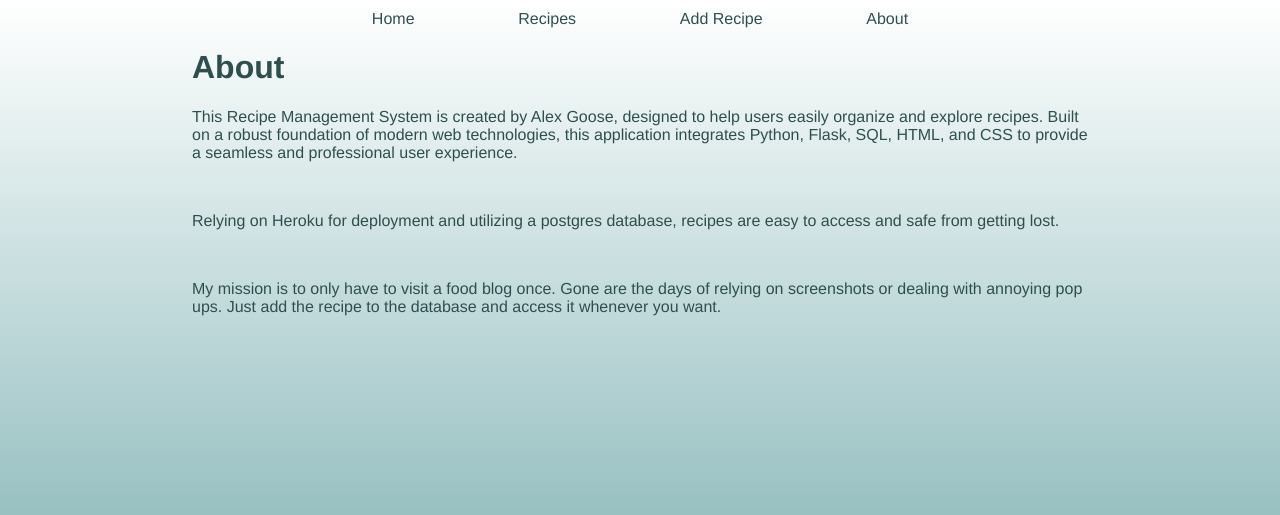
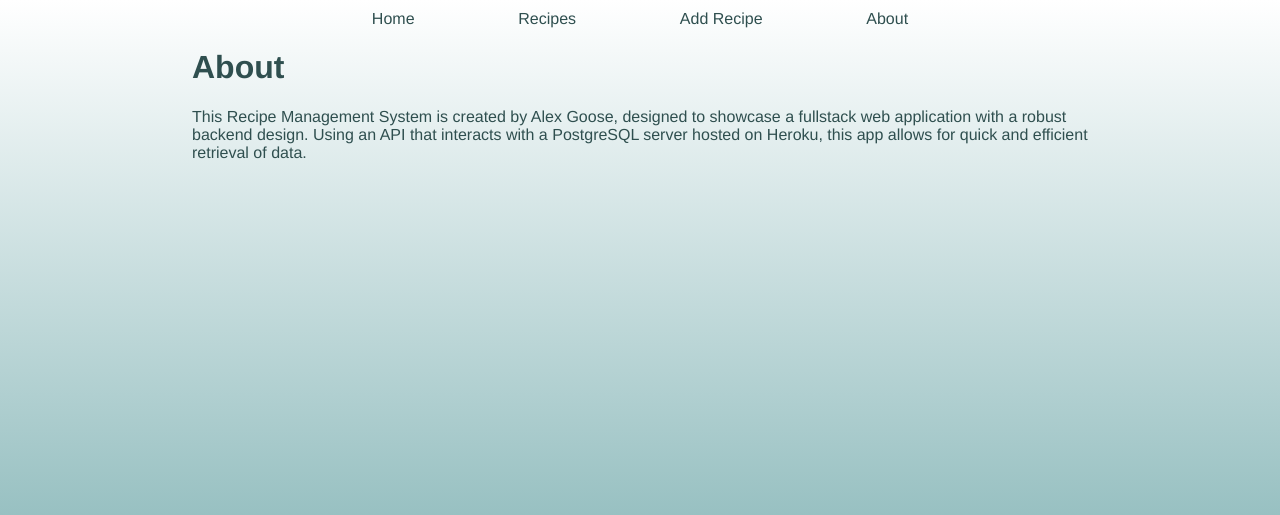
Before and after one commit to AlexanderGoose/recipes_app, a Flask app: page /about in a window 1280 px wide. Shown: the top 515 px of the page. Run offline with Flask 3, Linux system fonts and the light colour scheme; some web fonts are replaced.

Commit message:
added spacers to bottom

```diff
--- a/templates/about.html
+++ b/templates/about.html
@@ -5,26 +5,14 @@
     <h1>About</h1>
 
     <p>This Recipe Management System is created by Alex Goose,
-        designed to help users easily organize and explore recipes.
-        Built on a robust foundation of modern web technologies,
-        this application integrates Python, Flask, SQL, HTML, and CSS to
-        provide a seamless and professional user experience.
+        designed to showcase a fullstack web application with a robust
+        backend design. Using an API that interacts with a PostgreSQL
+        server hosted on Heroku, this app allows for quick and
+        efficient retrieval of data.
     </p>
 
-    <br>
 
-    <p>
-        Relying on Heroku for deployment and utilizing a postgres
-        database, recipes are easy to access and safe from getting lost.
-    </p>
-
-    <br>
-
-    <p>
-        My mission is to only have to visit a food blog once. Gone are the
-        days of relying on screenshots or dealing with annoying pop ups. Just
-        add the recipe to the database and access it whenever you want.
-    </p>
+    <div class="spacer"></div>
 </div>
 
 {% endblock %}
--- a/templates/viewRecipes.html
+++ b/templates/viewRecipes.html
@@ -37,6 +37,7 @@ recipes
         </form>
     </div>
 
+    <div class="spacer"></div>
 
 </div>
 {% endblock content %}
```
